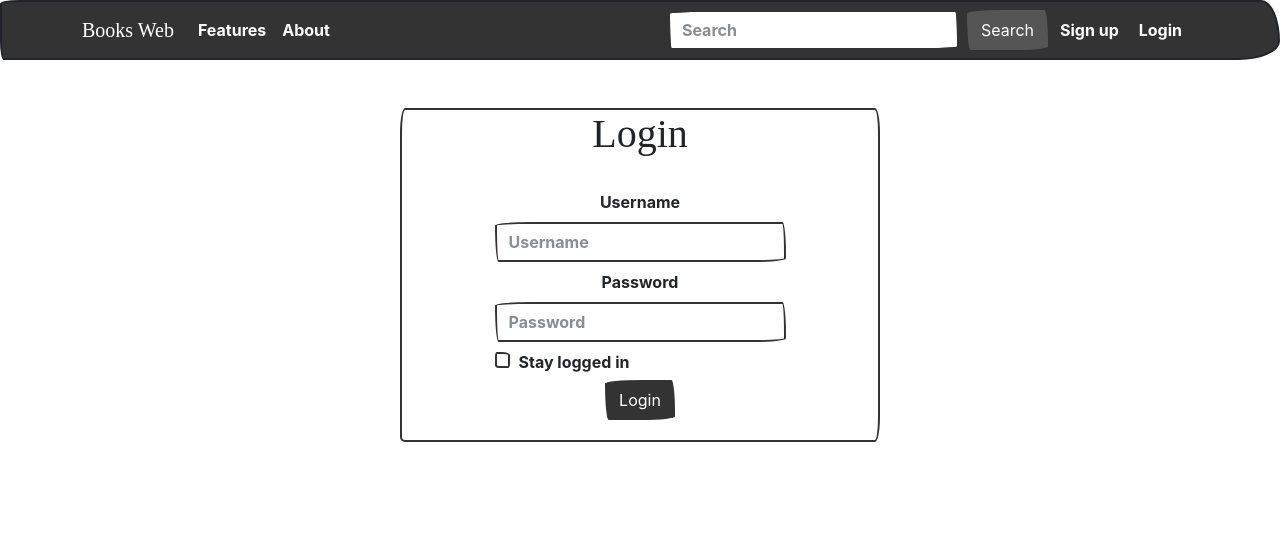
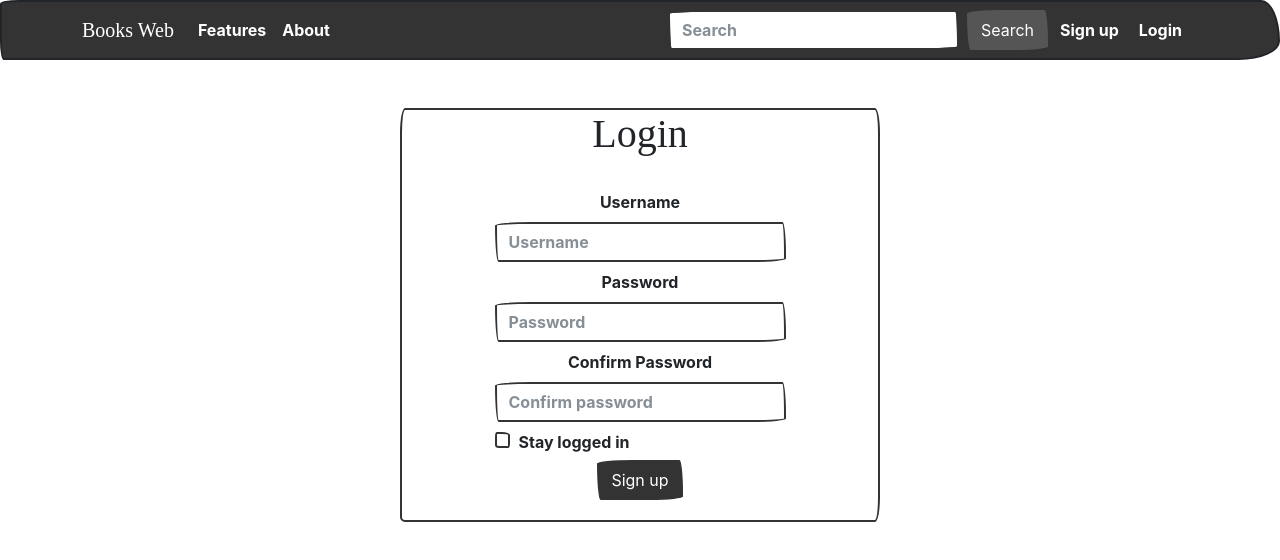
Before and after one commit to NoJodan/BooksWeb, a Next.js app in the folder frontend/: page /signup in a window 1280 px wide. Shown: the top 560 px of the page. Built offline with nearby package versions, Linux system fonts and the light colour scheme; no server answers; a web font is replaced by a local one.

Commit message:
Añadiendo la funcionalidad de Sign up

```diff
--- a/frontend/src/pages/signup.js
+++ b/frontend/src/pages/signup.js
@@ -11,13 +11,38 @@ const Signup = () => {
     const router = useRouter();
     const [username, setUsername] = useState("");
     const [password, setPassword] = useState("");
+    const [password2, setPassword2] = useState("");
     const [stayLogged, setStayLogged] = useState(false);
 
     const handleSubmit = async (e) => {
         e.preventDefault();
+
+        if (password !== password2) {
+            setPassword2("");
+            alert("Passwords do not match");
+            return;
+        }
+
+
+        const options = {
+            method: 'POST',
+            headers: {
+                'Content-Type': 'application/json'
+            },
+            body: JSON.stringify({
+                username: username,
+                password: password
+            })
+        }
+        const response = await fetch(`${API}/users/register`, options);
+        const data = await response.json();
+        if (data.status.name === 'data_conflict') {
+            alert(data.msg);
+            return;
+        }
         const payload = btoa(`${username}:${password}`);
 
-        const options = {
+        const options2 = {
             params:{
                 stay_logged_in: stayLogged ? "true" : "false"
             },
@@ -26,10 +51,11 @@ const Signup = () => {
                 'Authorization': `Basic ${payload}`
             }
         }
-        const response = await fetch(`${API}/users/login`, options);
-        const data = await response.json();
-        localStorage.setItem('token', data.data.token);
-        console.log(data);
+        const response2 = await fetch(`${API}/users/login`, options2);
+        const data2 = await response2.json();
+        localStorage.setItem('token', data2.data.token);
+
+
         await router.push('/');
     }
 
@@ -53,6 +79,7 @@ const Signup = () => {
                             type="text"
                             name="username"
                             placeholder="Username"
+                            value={username}
                             onChange={(e) => setUsername(e.target.value)}
                         />
                         <label htmlFor="password">
@@ -63,11 +90,23 @@ const Signup = () => {
                             type="password"
                             name="password"
                             placeholder="Password"
+                            value={password}
                             onChange={(e) => setPassword(e.target.value)}
+                        />
+                        <label htmlFor="password2">
+                            Confirm Password
+                        </label>
+                        <input
+                            className="form-control my-2"
+                            type="password"
+                            name="password2"
+                            placeholder="Confirm password"
+                            value= {password2}
+                            onChange={(e) => setPassword2(e.target.value)}
                         />
                         <Checkbox label="Stay logged in" onChange={(e) => setStayLogged(e.target.checked)} />
                         <button className="my-1 btn btn-primary" type="submit">
-                            Login
+                            Sign up
                         </button>
                     </form>
                 </div>
```
